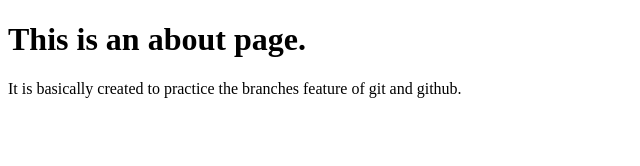
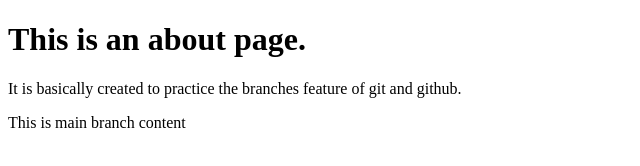
Before and after one commit to nirmaljadav5645/git-project, a plain HTML site: page about.html in a window 1280 px wide. Shown: the whole page, without its empty margins (0-640 px from the left). Drawn offline with Linux system fonts and the light colour scheme.

Commit message:
content added

```diff
--- a/about.html
+++ b/about.html
@@ -8,5 +8,6 @@
 <body>
     <h1>This is an about page.</h1>
     <p>It is basically created to practice the branches feature of git and github.</p>
+    <span>This is main branch content</span>
 </body>
 </html>
```
